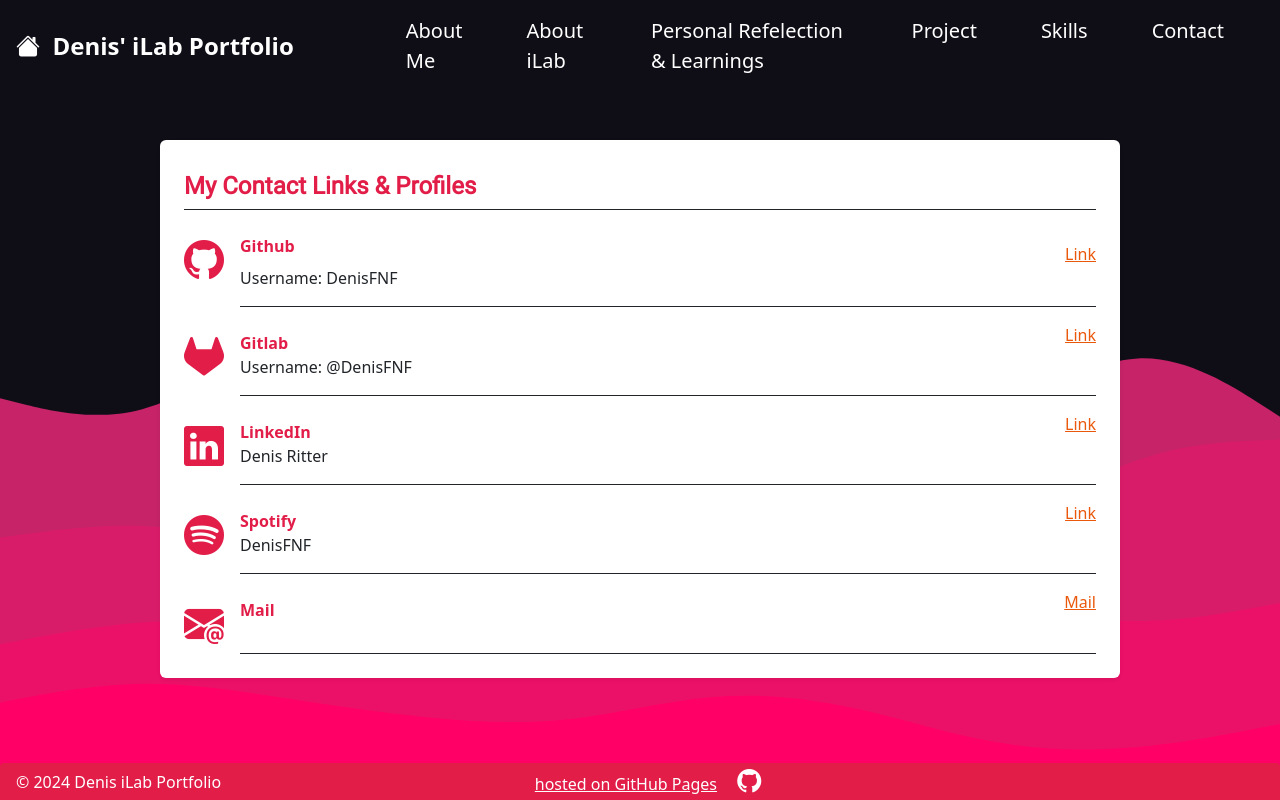
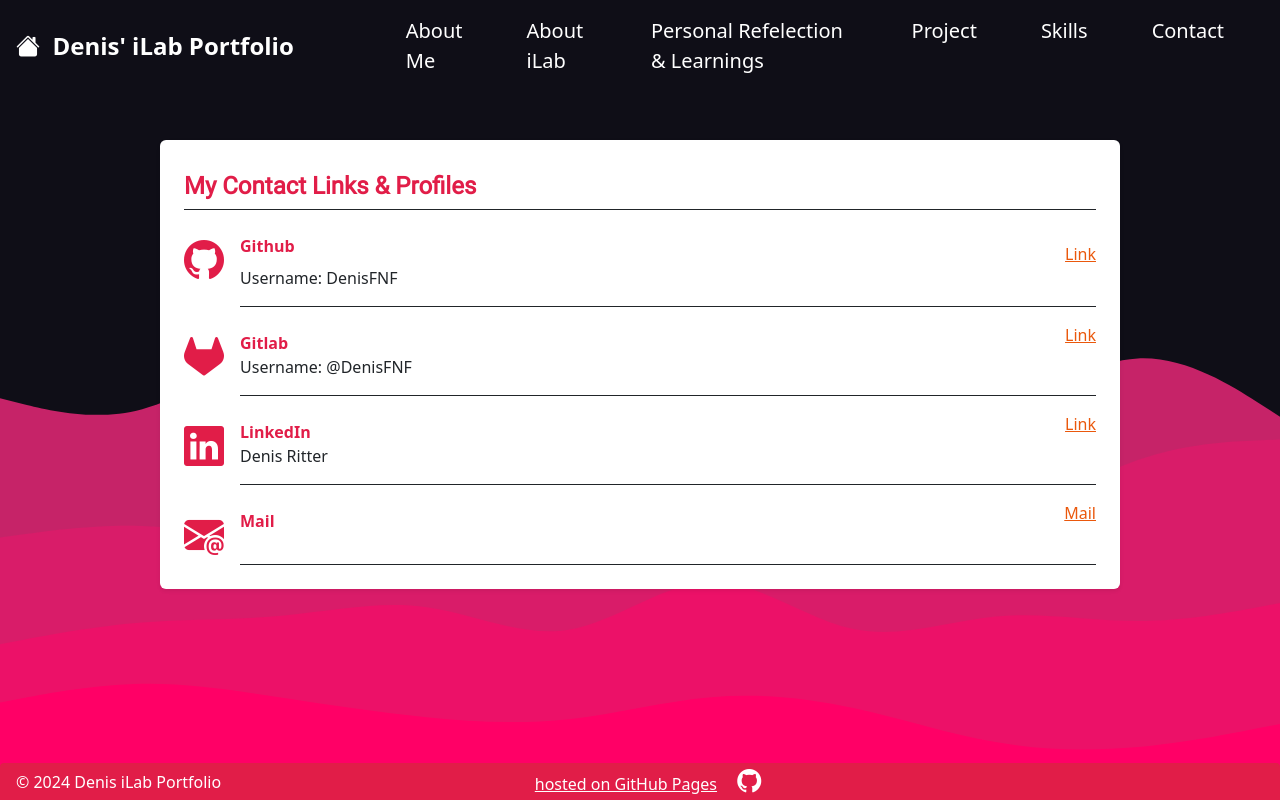
Before and after one commit to denis-311/denisfnf.github.io, a website: page contact.html in a window 1280 px wide. Drawn offline with nearby package versions, Linux system fonts and the light colour scheme; a script that the page names is missing.

Commit message:
jetzt aber wirklich done

```diff
--- a/contact.html
+++ b/contact.html
@@ -95,16 +95,6 @@
         </div>
       </div>
 
-      <div class="d-flex pt-3">
-        <i class="bi bi-spotify fs-1 me-3 mt-1"></i>
-        <div class="pb-3 mb-0 border-bottom border-dark w-100">
-          <div class="d-flex justify-content-between">
-            <strong class="text-gray-dark mt-2">Spotify</strong>
-            <a href="https://open.spotify.com/user/ufblt4dp11dwyf24h89mg68rs?si=e06c408c6ad44d39" target=_blank>Link</a>
-          </div>
-          <span class="d-block">DenisFNF</span>
-        </div>
-      </div>
 
       <div class="d-flex pt-3">
         <i class="bi bi-envelope-at-fill fs-1 me-3 mt-1"></i>
```
